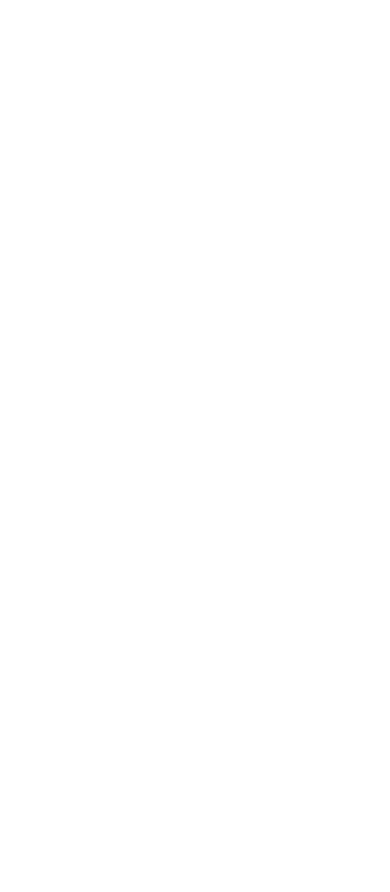
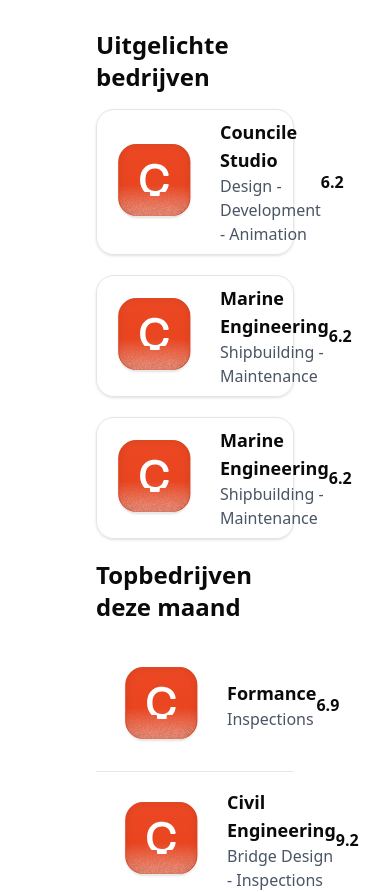
Before and after one commit to ijvadeli/fryslanco, a Next.js app: page / in a window 390 px wide. Shown: the part 980-1872 px from the top of the page. Before the commit the page ends 993 px from the top, so only its background shows below. Built offline with nearby package versions, Linux system fonts and the light colour scheme.

Commit message:
Companylist component added, fixed width, needs to be responsive.

```diff
--- /dev/null
+++ b/src/_components/ui/companylist.tsx
@@ -0,0 +1,53 @@
+import PlaceholderLogo from "../svgs/logo";
+
+const companiesFeatured = [
+  { name: "Councile Studio", category: "Design - Development - Animation", rating: "6.2" },
+  { name: "Marine Engineering", category: "Shipbuilding - Maintenance", rating: "6.2" },
+  { name: "Marine Engineering", category: "Shipbuilding - Maintenance", rating: "6.2" },
+];
+
+const topCompanies = [
+  { name: "Formance", category: "Inspections", rating: "6.9" },
+  { name: "Civil Engineering", category: "Bridge Design - Inspections", rating: "9.2" },
+  { name: "Civil Engineering", category: "Bridge Design - Inspections", rating: "9.2" },
+];
+
+const CompanyList = () => {
+  return (
+    <div className="p-4 mx-20">
+      <h2 className="text-2xl font-semibold mb-4">Uitgelichte bedrijven</h2>
+      {companiesFeatured.map((company, index) => (
+        <div key={index} className="flex items-center justify-between p-2 mb-5 rounded-2xl border shadow-sm">
+          <div className="flex items-center">
+            <div className="p-3 mr-4">
+              <PlaceholderLogo />
+            </div>
+            <div>
+              <h3 className="text-lg font-semibold">{company.name}</h3>
+              <p className="text-gray-600">{company.category}</p>
+            </div>
+          </div>
+          <span className="font-bold">{company.rating}</span>
+        </div>
+      ))}
+
+      <h2 className="text-2xl font-semibold my-4">Topbedrijven deze maand</h2>
+      {topCompanies.map((company, index) => (
+        <div key={index} className="flex items-center justify-between p-4 border-b border-gray-200">
+          <div className="flex items-center">
+            <div className="p-3 mr-4">
+              <PlaceholderLogo />
+            </div>
+            <div>
+              <h3 className="text-lg font-semibold">{company.name}</h3>
+              <p className="text-gray-600">{company.category}</p>
+            </div>
+          </div>
+          <span className="font-bold">{company.rating}</span>
+        </div>
+      ))}
+    </div>
+  );
+};
+
+export default CompanyList;
--- a/src/app/page.tsx
+++ b/src/app/page.tsx
@@ -1,6 +1,7 @@
 import { Header } from "@/src/_components/header";
 import HeroSection from "../_components/home/hero-section";
 import FilterBar from "../_components/filter";
+import CompanyList from "../_components/ui/companylist";
 
 export default function Home() {
   return (
@@ -8,6 +9,7 @@
     <Header />
     <HeroSection />
     <FilterBar />
+    <CompanyList />
     </>
   );
 }
```
Also changed, not shown: src/_components/filter.tsx (+1 -45 lines).
